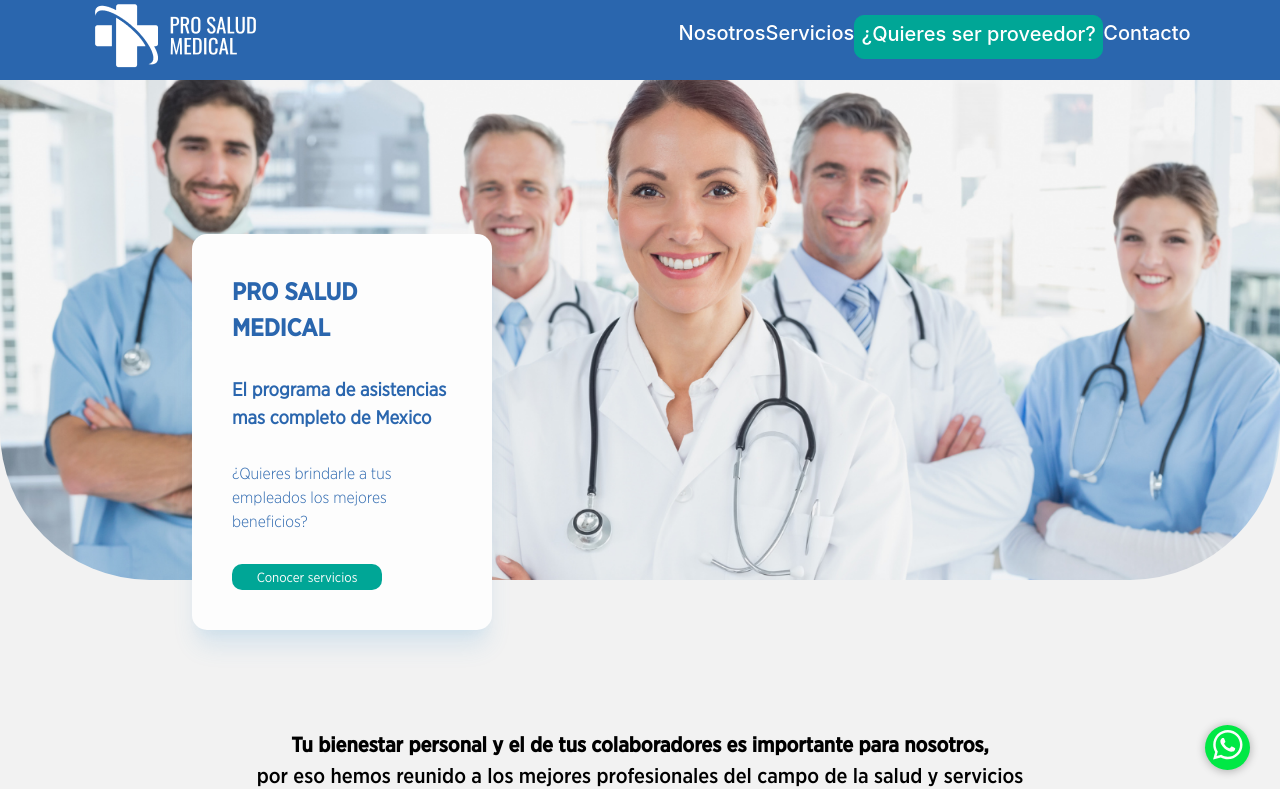
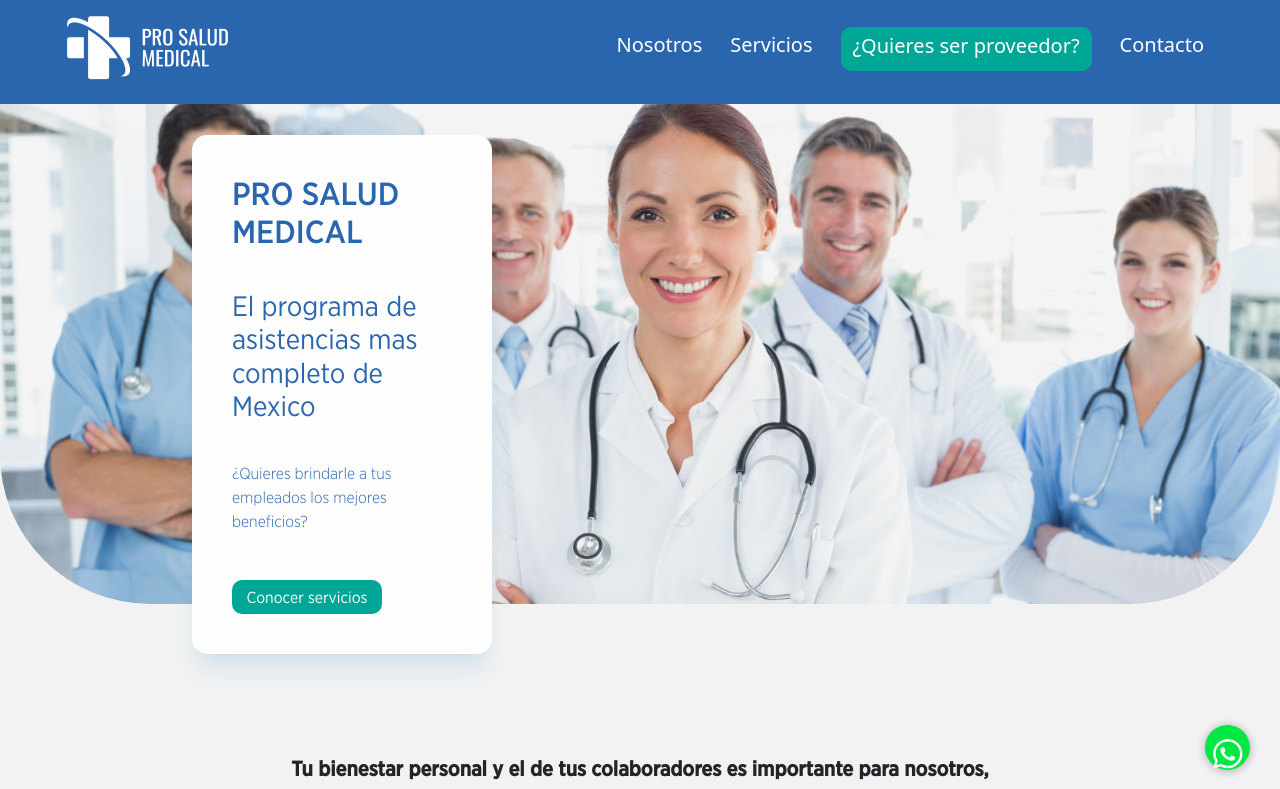
Before and after one commit to MrFontina/ProSaludMedical, a React (Create React App) app: page / in a window 1280 px wide. Shown: the top 789 px of the page. Built offline with nearby package versions, Linux system fonts and the light colour scheme.

Commit message:
instale bs y modifique navbar

```diff
--- a/package.json
+++ b/package.json
@@ -6,7 +6,9 @@
     "@testing-library/jest-dom": "^5.16.5",
     "@testing-library/react": "^13.4.0",
     "@testing-library/user-event": "^13.5.0",
+    "bootstrap": "^5.2.3",
     "react": "^18.2.0",
+    "react-bootstrap": "^2.7.2",
     "react-dom": "^18.2.0",
     "react-icons": "^4.7.1",
     "react-router-dom": "^6.8.1",
--- a/src/Componentes/Header.js
+++ b/src/Componentes/Header.js
@@ -1,18 +1,28 @@
 import React from "react";
 import { Link } from "react-router-dom";
+import Container from 'react-bootstrap/Container';
+import Nav from 'react-bootstrap/Nav';
+import Navbar from 'react-bootstrap/Navbar';
+
+
 
 
 const Header = () => {
   return (
-    <header>
-      <div className="div-header">
+    <>
+      <Navbar expand="lg" className="navBar">
+        <Container>
           <div className="navLeft">
+            <Navbar.Brand>
               <Link to="/">
                 <img className="logo" src="../../Images/logo3.png" alt="logo" />
-            {/* <h1>Pro Salud Medical</h1> */}
               </Link>
+            </Navbar.Brand>
           </div>
           <div className="navRight">
+            <Navbar.Toggle aria-controls="basic-navbar-nav" />
+            <Navbar.Collapse id="basic-navbar-nav">
+              <Nav className="me-auto">
                 <div className="links">
                   <Link to="/nosotros" className="navLink">
                     Nosotros
@@ -27,9 +37,39 @@
                     Contacto
                   </Link>
                 </div>
+              </Nav>
+            </Navbar.Collapse>
           </div>
-      </div>
-    </header>
+        </Container>
+      </Navbar>
+    </>
+
+    // <header>
+    //   <div className="div-header">
+    //     <div className="navLeft">
+    //       <Link to="/">
+    //         <img className="logo" src="../../Images/logo3.png" alt="logo" />
+    //         {/* <h1>Pro Salud Medical</h1> */}
+    //       </Link>
+    //     </div>
+    //     <div className="navRight">
+    //       <div className="links">
+    //         <Link to="/nosotros" className="navLink">
+    //           Nosotros
+    //         </Link>
+    //         <Link to="/servicios" className="navLink">
+    //           Servicios
+    //         </Link>
+    //         <Link to="/proveedores" className="navLink proveedor">
+    //           ¿Quieres ser proveedor?
+    //         </Link>
+    //         <Link to="/contacto" className="navLink">
+    //           Contacto
+    //         </Link>
+    //       </div>
+    //     </div>
+    //   </div>
+    // </header>
   );
 };
 
--- a/src/Styles/App.scss
+++ b/src/Styles/App.scss
@@ -1,3 +1,4 @@
+@import "~bootstrap/scss/bootstrap";
 @import "./Base/_variables.scss";
 @import "../Styles/Componentes/header.scss";
 @import "../Styles/Componentes/main.scss";
--- a/src/Styles/Componentes/header.scss
+++ b/src/Styles/Componentes/header.scss
@@ -1,32 +1,20 @@
-header {
-  .div-header {
-    @include flex;
+.navBar{
+  background-color:  $color-1;
+  display: flex;
   justify-content: space-around;
-    gap: 10px;
-    height: 80px;
-    background-color: $color-1;
-    color: $color-claro;
-
-    // .logo {
-    //   width: 174px;
-    //   height: 96.55px;
-    // }
-    // h1 {
-    //   font-family: "gotham_narrowbook", sans-serif;
-    // }
-    .navLeft {
-      width: 400px;
-
-      a {
-        color: white;
-        text-decoration: none;
-        display: flex;
-        align-items: center;
+  width: 100%;
+  .container {
+    width: 100%;
+    justify-content: space-between;
+    max-width: 100%;
+    margin-left: 50px;
+    margin-right: 50px;
   }
 }
 
+
+
 .navRight {
-      width: 40%;
 
   .links {
     display: flex;
@@ -36,11 +24,12 @@
     font-size: 20px;
     line-height: 24px;
 
+
     .navLink {
       color: white;
       text-decoration: none;
+      margin-inline: 14px;
     }
-
     .proveedor {
       text-align: center;
       background: #00A696;
@@ -51,7 +40,58 @@
       width: 251px;
       height: 44px;
     }
-      }
-    }
-  }
-}
+  }}
+
+
+
+// header {
+//   .div-header {
+//     @include flex;
+//     justify-content: space-around;
+//     gap: 10px;
+//     height: 80px;
+//     background-color: $color-1;
+//     color: $color-claro;
+
+
+//     .navLeft {
+//       width: 400px;
+
+//       a {
+//         color: white;
+//         text-decoration: none;
+//         display: flex;
+//         align-items: center;
+//       }
+//     }
+
+//     .navRight {
+//       width: 40%;
+
+//       .links {
+//         display: flex;
+//         justify-content: space-between;
+//         font-style: normal;
+//         font-weight: 500;
+//         font-size: 20px;
+//         line-height: 24px;
+
+//         .navLink {
+//           color: white;
+//           text-decoration: none;
+//         }
+
+//         .proveedor {
+//           text-align: center;
+//           background: #00A696;
+//           padding-top: 6px;
+//           margin-top: -6px;
+//           border: 1px solid #00A696;
+//           border-radius: 10px;
+//           width: 251px;
+//           height: 44px;
+//         }
+//       }
+//     }
+//   }
+// }
--- a/src/index.js
+++ b/src/index.js
@@ -3,6 +3,7 @@
 import './index.css';
 import App from './App';
 import reportWebVitals from './reportWebVitals';
+import './Styles/App.scss';
 
 const root = ReactDOM.createRoot(document.getElementById('root'));
 root.render(
```
Also changed, not shown: 1 other file (tests, documents, lock files or other folders). Lines whose indentation alone changed are shown as unchanged.
